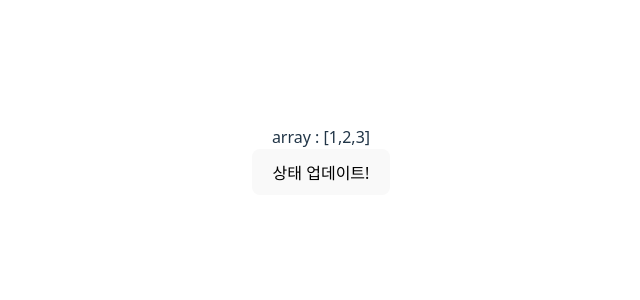
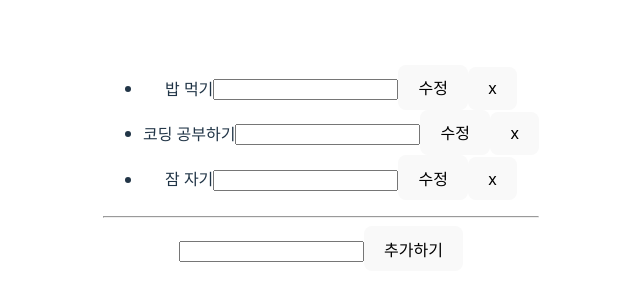
Before and after one commit to wrongstory/REACT-STUDY, a React (Vite) app in the folder three/vite-project/: page / in a window 1280 px wide. Shown: the part 240-540 px from the top of the page, without its empty margins (319-959 px from the left). Built offline with nearby package versions, Linux system fonts and the light colour scheme.

Commit message:
[React] Todo List 만들기. 추가,삭제,수정

```diff
--- a/three/vite-project/src/App.jsx
+++ b/three/vite-project/src/App.jsx
@@ -1,31 +1,100 @@
 import { useState } from 'react';
 import './App.css';
 
+// TODO
+// Create, Read, Update, Delete
+
 function App() {
-  // 원시자료형
-  //   let [number, setNumber] = useState(1);
-  let [array, setArray] = useState([1, 2, 3]);
-  console.log('rerendering');
-
-  const handler = () => {
-    // array.push(5); // 같은 주소값을 사용하고 있기 때문에 리렌더링이 안일어남. 원래 있던 배열이 아니라 새로운 배열 사용해야함
-    // const newArray = array.slice();
-    const newArray = [...array];
-    newArray.push(5);
-    setArray(newArray);
-    console.log(newArray);
-    //   setNumber(2);
-    //   console.log(number);
-  };
+  const [todoList, setTodoList] = useState([
+    { id: 0, content: '밥 먹기' },
+    { id: 1, content: '코딩 공부하기' },
+    { id: 2, content: '잠 자기' },
+  ]);
 
   return (
     <>
-      {/* number : {number} */}
-      array : [{array.join(',')}]
-      <br />
-      <button onClick={handler}>상태 업데이트!</button>
+      <TodoList todoList={todoList} setTodoList={setTodoList} />
+      <hr />
+      <TodoInput todoList={todoList} setTodoList={setTodoList} />
+      {/* <ul>
+        {todoList.map((todo) => (
+          <li key={todo.id}>{todo.content}</li>
+        ))}
+        <li>{todoList[0].content}</li>
+        <li>{todoList[1].content}</li>
+      </ul> */}
     </>
   );
 }
 
+function TodoInput({ todoList, setTodoList }) {
+  const [inputValue, setInputValue] = useState('');
+  console.log(inputValue);
+  return (
+    <>
+      <input
+        value={inputValue}
+        onChange={(event) => setInputValue(event.target.value)}
+      />
+      <button
+        onClick={() => {
+          const newTodo = { id: Number(new Date()), content: inputValue };
+
+          const newTodoList = [...todoList, newTodo];
+          setTodoList(newTodoList);
+          setInputValue('');
+          console.log(newTodo);
+        }}
+      >
+        추가하기
+      </button>
+    </>
+  );
+}
+
+function TodoList({ todoList, setTodoList }) {
+  return (
+    <ul>
+      {todoList.map((todo) => (
+        <Todo key={todo.id} todo={todo} setTodoList={setTodoList} />
+      ))}
+    </ul>
+  );
+}
+
+function Todo({ todo, setTodoList }) {
+  const [inputValue, setInputValue] = useState('');
+  console.log(todo.content, inputValue);
+  return (
+    <>
+      <li>
+        {todo.content}
+        <input
+          value={inputValue}
+          onChange={(event) => setInputValue(event.target.value)}
+        />
+        <button
+          onClick={() => {
+            setTodoList((prev) =>
+              prev.map((el) =>
+                el.id === todo.id ? { ...el, content: inputValue } : el
+              )
+            );
+          }}
+        >
+          수정
+        </button>
+        <button
+          onClick={() => {
+            setTodoList((prev) => {
+              return prev.filter((el) => el.id !== todo.id);
+            });
+          }}
+        >
+          x
+        </button>
+      </li>
+    </>
+  );
+}
 export default App;
```
Also changed, not shown: three/vite-project/src/App_2.jsx (added, +31 -0 lines).
